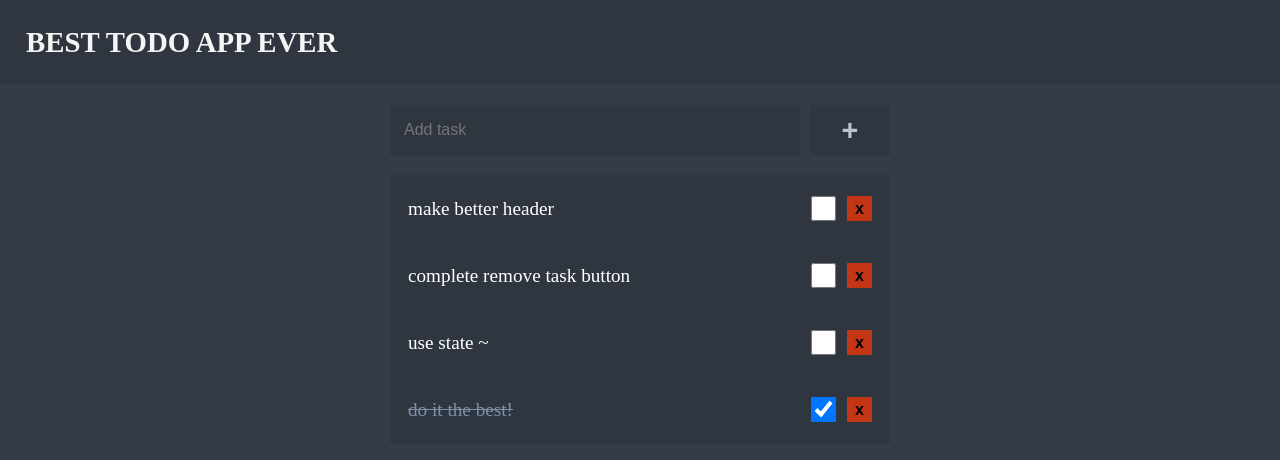
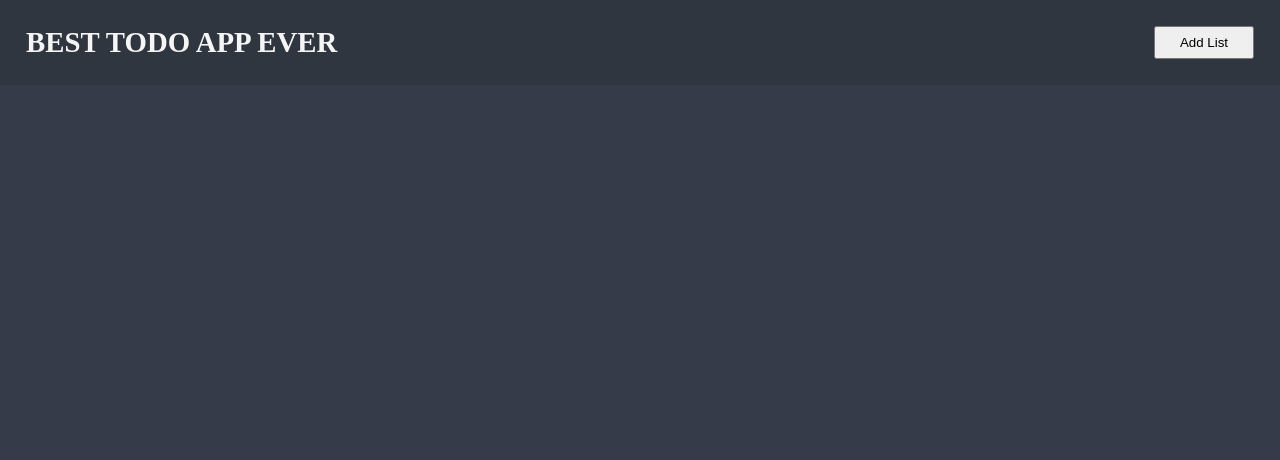
Before and after one commit to FAykut1/Todo-App-w-React, a React (Create React App) app: page / in a window 1280 px wide. Shown: the top 460 px of the page. Built offline with nearby package versions, Linux system fonts and the light colour scheme.

Commit message:
added test case for creating task

```diff
--- a/package.json
+++ b/package.json
@@ -34,5 +34,8 @@
       "last 1 firefox version",
       "last 1 safari version"
     ]
+  },
+  "devDependencies": {
+    "jest": "^26.6.0"
   }
 }
--- a/src/App.js
+++ b/src/App.js
@@ -1,49 +1,25 @@
-import { useRef, useState } from 'react';
+import { useState } from 'react';
 import './App.css';
 import Header from './components/Header';
 import List from './components/List';
 
 function App() {
-  const [tasks, setTasks] = useState(require('./data.json')?.tasks);
-  const taskInputRef = useRef();
+  const [taskLists, setTaskLists] = useState([]);
 
-  const addTask = () => {
-    if(taskInputRef.current.value === '') return;
+  const createList = () => {
+    console.log("List created!");
+    const list = <List key={taskLists.length + 1}/>
 
-    let task = {
-      content: taskInputRef.current.value,
-      isDone: false
-    };
+    taskLists.push(list);
 
-    tasks.push(task);
-    setTasks([...tasks]);
-
-    taskInputRef.current.value = '';
-  };
-
-  const removeTask = (index) => {
-    let _tasks = tasks.filter((v, i) => {
-      return i !== index;
-    });
-
-    setTasks(_tasks);
-  };
-
-  const updateTask = (index, updatedTask) => {
-    let _tasks = tasks;
-    _tasks[index] = updatedTask;
-    setTasks([..._tasks]);
+    setTaskLists([...taskLists]);
   };
 
   return (
     <div className="App">
-      <Header/>
+      <Header createList={createList}/>
       <div className="container">
-        <div className="input-task-container">
-          <input ref={taskInputRef} placeholder="Add task"></input>
-          <button onClick={addTask}>+</button>
-        </div>
-        <List tasks={tasks} removeTask={removeTask} updateTask={updateTask}/>
+        {taskLists}
       </div>
     </div>
   );
--- a/src/components/Header.css
+++ b/src/components/Header.css
@@ -1,7 +1,13 @@
 .header{
+  display: flex;
   background-color: #2f3640 ;
   padding: 26px;
   color: whitesmoke;
   font-size: 1.8rem;
   font-weight: bold;
+  justify-content: space-between;
 }
+
+.header button{
+  width: 100px;
+}
--- a/src/components/Header.js
+++ b/src/components/Header.js
@@ -1,8 +1,11 @@
 import './Header.css';
 
-const Header = () => {
+const Header = ({createList}) => {
   return (
-    <div className="header">BEST TODO APP EVER</div>
+    <div className="header">
+      <div>BEST TODO APP EVER</div>
+      <button onClick={() => createList()}>Add List</button>
+    </div>
   );
 }
 
--- a/src/components/List/List.css
+++ b/src/components/List/List.css
@@ -1,6 +1,13 @@
 .list {
-  position:absolute;
   box-sizing: border-box;
   width: 500px;
   cursor: grab;
+  min-height: 120px;
+  margin-bottom: 10px;
+  box-shadow: 0px 0px 5px black;
 }
+
+.list__container {
+  display: flex;
+  flex-direction: column;
+}
--- a/src/components/List/Task.js
+++ b/src/components/List/Task.js
@@ -11,7 +11,6 @@ const Task = ({index, content, isDone, removeTask, updateTask}) => {
           type="checkbox"
           name="field_input"
           id="field_input"
-          defaultChecked={isDone}
           checked={isDone}
           onChange={() => updateTask(index, {content, isDone: !isDone})}
         />
--- a/src/components/List/index.js
+++ b/src/components/List/index.js
@@ -1,37 +1,48 @@
 import Task from "./Task";
 import './List.css';
-import { useState } from "react";
+import { useState, useRef } from "react";
 
-const List = ({tasks, removeTask, updateTask}) => {
-  const [pressed, setPressed] = useState(false);
-  const [pos, setPos] = useState([0,0]);
-  const [offset, setOffset] = useState([0,0]);
+const List = () => {
+  const [tasks, setTasks] = useState([]);
 
-  const mouseDown = (e) => {
-    if(e.target.nodeName !== 'DIV') return;
-    setPressed(true);
-    let x = e.clientX - e.target.parentElement.offsetLeft;
-    let y = e.clientY - e.target.parentElement.offsetTop;
-    setOffset([x,y]);
-    setPos([e.clientX - x, e.clientY - y]);
+  const taskInputRef = useRef();
+
+  const addTask = () => {
+    if(taskInputRef.current.value === '') return;
+    let task = {
+      content: taskInputRef.current.value,
+      isDone: false
+    };
+    tasks.push(task);
+    setTasks([...tasks]);
+    taskInputRef.current.value = '';
   };
 
-  const mouseMove = (e) => {
-    if(!pressed) return;
-    setPos([e.clientX - offset[0], e.clientY - offset[1]]);
+  const removeTask = (index) => {
+    let _tasks = tasks.filter((v, i) => {
+      return i !== index;
+    });
+
+    setTasks(_tasks);
   };
 
-  const mouseUp = (e) => {
-    setPressed(false);
-    setOffset([0,0]);
-    setPos([0, 0]);
+  const updateTask = (index, updatedTask) => {
+    let _tasks = tasks;
+    _tasks[index] = updatedTask;
+    setTasks([..._tasks]);
   };
 
   return (
-    <div className="list" onMouseMove={mouseMove} onMouseDown={mouseDown} onMouseUp={mouseUp} style={{left: pos[0], top:pos[1], position: pressed ? 'absolute' : 'unset'}}>
-      {tasks?.map((v, i) => {
-        return <Task key={i} index={i} content={v.content} isDone={v.isDone} removeTask={removeTask} updateTask={updateTask}/>;
-      })}
+    <div className="list">
+      <div className="input-task-container">
+          <input ref={taskInputRef} placeholder="Add task"></input>
+          <button onClick={addTask}>+</button>
+      </div>
+      <div className="list__container">
+        {tasks?.map((v, i) => {
+          return <Task key={i} index={i} content={v.content} isDone={v.isDone} removeTask={removeTask} updateTask={updateTask}/>;
+        })}
+      </div>
     </div>
   );
 };
```
Also changed, not shown: src/setupTests.js (added, +5 -0 lines), 1 other file (tests, documents, lock files or other folders).
